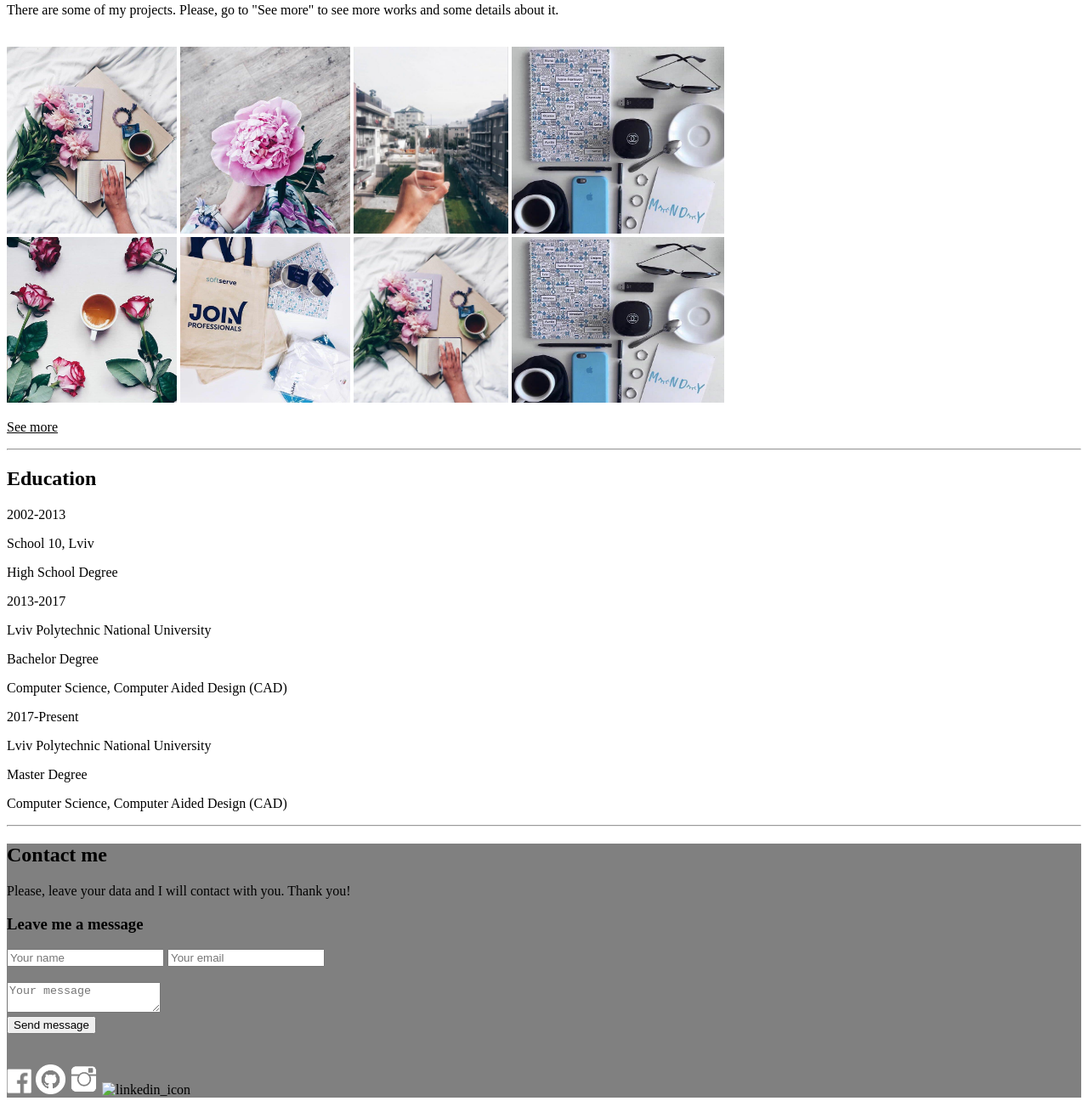
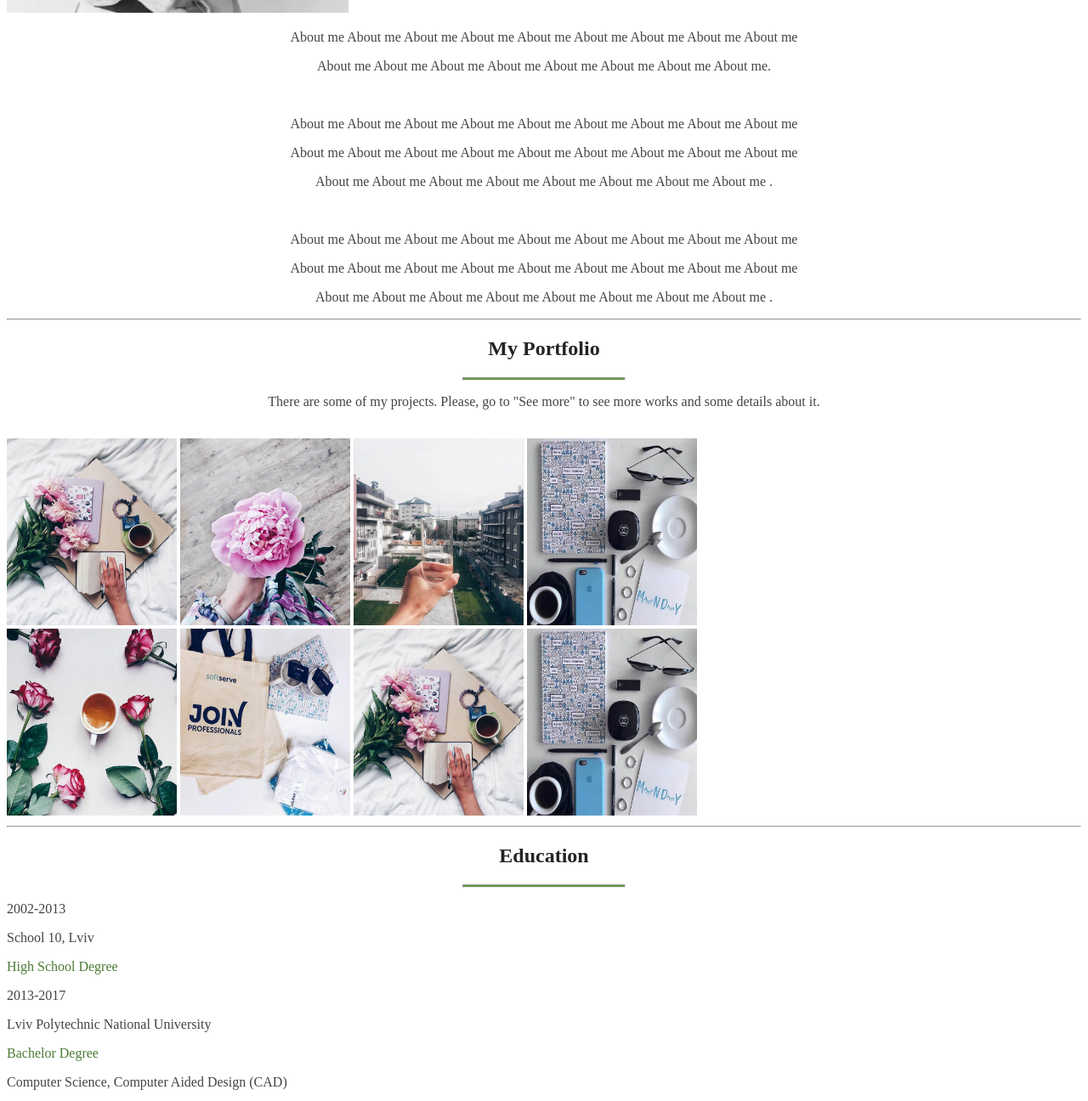
Before and after one commit to melnyko/My-page, a plain HTML site: page index.html in a window 1280 px wide. Shown: the part 1352-2648 px from the top of the page at 85% size. Drawn offline with Linux system fonts and the light colour scheme.

Commit message:
css changes

```diff
--- a/css/index.css
+++ b/css/index.css
@@ -1,3 +1,99 @@
-.contact {
-    background-color: grey;
+#home {
+    height: 700px;
+    width: 1250px;
+    background-image: url("/img/home-picture.jpg");
+    background-size: 1250px;
 }
+#my_photo{
+    width: 402px;
+    height: 471px;
+}
+h1{
+    color: #ffffff;
+    text-align: center;
+    padding-top: 300px;
+}
+#home_words{
+    color: #ffffff;
+    text-align: center;
+}
+#home_about{
+    color: #ffffff;
+    text-align: center;
+}
+#home_portfolio{
+    color: #ffffff;
+    text-align: center;
+}
+#name_nav{
+    color: #444444;
+}
+ul li{
+    list-style-type: none;
+    display: inline;
+    color: #444444;
+}
+nav{
+    background-color: #ebebeb;
+    height: 60px;
+    width: 1250px;
+}
+.line{
+    background-color: #629c44;
+    width: 190px;
+    height: 2px;
+}
+h2{
+    color:#232323;
+    text-align: center;
+}
+.about_me{
+    color: #444444;
+    text-align: center;
+}
+p{
+    color: #444444;
+}
+.portfolio{
+    width: 200px;
+    height: 220px;
+}
+.education{
+    color: #4c7a34;
+}
+#contact{
+    color: white;
+    height: 700px;
+    width: 1250px;
+    background-image: url("/img/contact.jpg");
+    background-size: 1300px;
+}
+#contact_me{
+    color: white;
+}
+#contact_leave_data{
+    color: white;
+}
+#contact_leave_message{
+    color: white;
+}
+#fb_icon{
+    width:30px;
+}
+#github_icon{
+    width:35px;
+}
+#instagram_icon{
+    width:35px;
+}
+#linkedin_icon{
+    width:55px;
+}
+footer{
+    height: 40px;
+    width: 1250px;
+    background-color: #ebebeb;
+}
+#footer{
+    color: #444444;
+}
--- a/index.html
+++ b/index.html
@@ -3,104 +3,105 @@
 <head>
     <meta charset="UTF-8">
     <title>OM Web-developer</title>
-    <link rel = "stylesheet" href = "css/index.css">
+    <link rel="stylesheet" href="css/index.css">
 </head>
 <body>
 
-    <header id = "home">
+    <header id="home">
         <h1>Hello, I'm Olha Melnyk</h1>
-        <h2>Front End Developer</h2>
-        <p>About me</p> <p>My Portfolio</p>
+        <p id="home_words">Front End Developer</p>
+        <p id="home_about">About me</p> <p id="home_portfolio">My Portfolio</p>
     </header>
     <hr>
     <nav>
-        <p>Olha Melnyk</p>
-        <ul type = "none">
-            <li><a href = "#home">HOME</a></li>
-            <li><a href = "#about_me">ABOUT</a></li>
-            <li><a href = "#my_portfolio">PORTFOLIO</a></li>
-            <li><a href = "#education">RESUME</a></li>
-            <li><a href = "#contact">CONTACT</a></li>
+        <p id="name_nav">Olha Melnyk</p>
+        <ul>
+            <li><a href="#home">HOME</a></li>
+            <li><a href="#about_me">ABOUT</a></li>
+            <li><a href="#my_portfolio">PORTFOLIO</a></li>
+            <li><a href="#education">RESUME</a></li>
+            <li><a href="#contact">CONTACT</a></li>
         </ul>
     </nav>
     <hr>
     <article>
-        <section id = "about_me">
+        <section id="about_me">
             <h2>About me</h2>
-            <img src = "img/my-photo.jpg" alt = "my-photo" width = "402" height = "471">
-            <p>About me About me About me About me About me About me About me About me About me</p>
-            <p>About me About me About me About me About me About me About me About me.</p>
+            <hr class="line">
+            <img src="img/my-photo.jpg" alt="my-photo" id="my_photo" >
+            <p class="about_me">About me About me About me About me About me About me About me About me About me</p>
+            <p class="about_me">About me About me About me About me About me About me About me About me.</p>
             <br>
-            <p>About me About me About me About me About me About me About me About me About me </p>
-            <p>About me About me About me About me About me About me About me About me About me </p>
-            <p>About me About me About me About me About me About me About me About me .</p>
+            <p class="about_me">About me About me About me About me About me About me About me About me About me </p>
+            <p class="about_me">About me About me About me About me About me About me About me About me About me </p>
+            <p class="about_me">About me About me About me About me About me About me About me About me .</p>
             <br>
-            <p>About me About me About me About me About me About me About me About me About me </p>
-            <p>About me About me About me About me About me About me About me About me About me </p>
-            <p>About me About me About me About me About me About me About me About me .</p>
+            <p class="about_me">About me About me About me About me About me About me About me About me About me </p>
+            <p class="about_me">About me About me About me About me About me About me About me About me About me </p>
+            <p class="about_me">About me About me About me About me About me About me About me About me .</p>
         </section>
         <hr>
-        <section id = "my_portfolio">
+        <section id="my_portfolio">
             <h2>My Portfolio</h2>
+            <hr class="line">
+            <p class="about_me">There are some of my projects. Please, go to "See more" to see more works and some details about it.</p>
             <br>
-            <p>There are some of my projects. Please, go to "See more" to see more works and some details about it.</p>
+            <img src="img/portfolio/portfolio_2.jpg" alt="portfolio_2" class="portfolio">
+            <img src="img/portfolio/portfolio_3.jpg" alt="portfolio_3" class="portfolio">
+            <img src="img/portfolio/portfolio_6.jpg" alt="portfolio_6" class="portfolio">
+            <img src="img/portfolio/portfolio_4.jpg" alt="portfolio_4" class="portfolio">
             <br>
-            <img src = "img/portfolio/portfolio_2.jpg" alt="portfolio_2" width = "200" height = "220">
-            <img src = "img/portfolio/portfolio_3.jpg" alt="portfolio_3" width = "200" height = "220">
-            <img src = "img/portfolio/portfolio_6.jpg" alt="portfolio_6" width = "182" height = "220">
-            <img src = "img/portfolio/portfolio_4.jpg" alt="portfolio_4" width = "250" height = "220">
-            <br>
-            <img src = "img/portfolio/portfolio_5.jpg" alt="portfolio_5" width = "200" height = "195">
-            <img src = "img/portfolio/portfolio_1.jpg" alt="portfolio_1" width = "200" height = "195">
-            <img src = "img/portfolio/portfolio_2.jpg" alt="portfolio_2" width = "182" height = "195">
-            <img src = "img/portfolio/portfolio_4.jpg" alt="portfolio_4" width = "250" height = "195">
-            <p><u>See more</u></p>
+            <img src="img/portfolio/portfolio_5.jpg" alt="portfolio_5" class="portfolio">
+            <img src="img/portfolio/portfolio_1.jpg" alt="portfolio_1" class="portfolio">
+            <img src="img/portfolio/portfolio_2.jpg" alt="portfolio_2" class="portfolio">
+            <img src="img/portfolio/portfolio_4.jpg" alt="portfolio_4" class="portfolio">
             <hr>
         </section>
-        <section id = "education">
+        <section id="education">
             <h2>Education</h2>
+            <hr class = "line">
             <p>2002-2013</p>
             <p>School 10, Lviv</p>
-            <p>High School Degree</p>
+            <p class="education">High School Degree</p>
             <p>2013-2017</p>
             <p>Lviv Polytechnic National University</p>
-            <p>Bachelor Degree</p>
+            <p class="education">Bachelor Degree</p>
             <p>Computer Science, Computer Aided Design (CAD)</p>
             <p>2017-Present</p>
             <p>Lviv Polytechnic National University</p>
-            <p>Master Degree</p>
+            <p class="education">Master Degree</p>
             <p>Computer Science, Computer Aided Design (CAD)</p>
             <hr>
         </section>
-        <section class = "contact" id = "contact">
-            <h2>Contact me</h2>
-            <p>Please, leave your data and I will contact with you. Thank you!</p>
-            <h3>Leave me a message</h3>
+        <section id="contact">
+            <h2 id="contact_me">Contact me</h2>
+            <p id="contact_leave_data">Please, leave your data and I will contact with you. Thank you!</p>
+            <p id="contact_leave_message">Leave me a message</p>
             <form>
             <label>
-                <input type="text" name="name" placeholder = "Your name" required>
+                <input type="text" name="name" placeholder="Your name" required>
             </label>
             <label>
-                <input type="email" name="email" placeholder = "Your email" required>
+                <input type="email" name="email" placeholder="Your email" required>
             </label>
             <br>
             <br>
             <label>
-                <textarea name = "comment" placeholder = "Your message" required></textarea>
+                <textarea name="comment" placeholder="Your message" required></textarea>
             </label>
             <br>
-            <input type="submit" value = "Send message">
+            <input type="submit" value="Send message">
             </form>
             <br>
             <br>
-            <img src = "img/icons/fb_icon.png" alt="fb_icon" width = "30" height = "30">
-            <img src = "img/icons/github_icon.png" alt="github_icon" width = "35" height = "35">
-            <img src = "img/icons/instagram_icon.png" alt="instagram_icon" width = "35" height = "35">
-            <img src = "img/icons/linkedin_icon.png" alt="linkedin_icon" width = "40" height = "40">
+            <img src="img/icons/fb_icon.png" alt="fb_icon" id="fb_icon">
+            <img src="img/icons/github_icon.png" alt="github_icon" id="github_icon">
+            <img src="img/icons/instagram_icon.png" alt="instagram_icon" id="instagram_icon">
+            <img src="img/icons/linkedin_icon.png" alt="linkedin_icon" id="linkedin_icon">
         </section>
     </article>
     <footer>
-        <p>2017 &copy; Melnyk</p>
+        <p id="footer">2017 &copy; Melnyk</p>
     </footer>
 
 </body>
```
Also changed, not shown: img/contact.jpg (added), img/home-picture.jpg (added).
